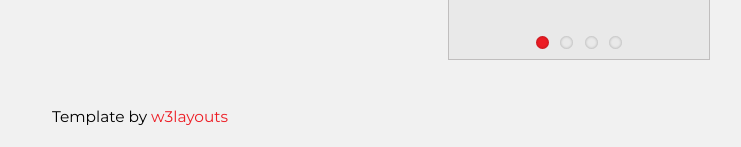
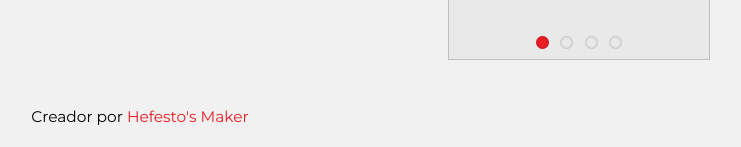
Before and after one commit to CFOP/PoliStore, a PHP site: page / in a window 1280 px wide. Shown: the part 3945-4092 px from the top of the page, without its empty margins (500-1241 px from the left). Run offline with PHP 8.4, Linux system fonts and the light colour scheme.

Commit message:
Footer .php
index con footer

```diff
--- /dev/null
+++ b/footer.php
@@ -0,0 +1,7 @@
+<!-- footer -->
+	<div class="footer">
+		<div class="container">
+			<p>Creador por <a href="http://hefestosmaker.com" target="_blank"> Hefesto's Maker</a></p>
+		</div>
+	</div>
+<!-- footer -->
--- a/index.php
+++ b/index.php
@@ -432,12 +432,8 @@
 				<div class="clearfix"></div>
 	</div>
 </div>
-<!-- footer -->
-	<div class="footer">
-		<div class="container">
-			<p>Template by <a href="http://w3layouts.com" target="_blank"> w3layouts</a></p>
-		</div>
-	</div>
-<!-- footer -->
+<?php
+	include("footer.php");
+?>
 </body>
 </html>
```
